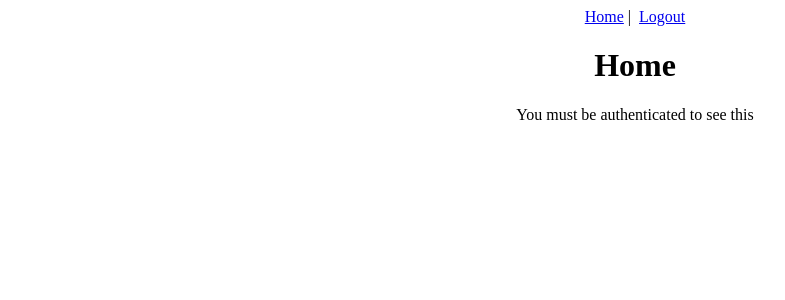
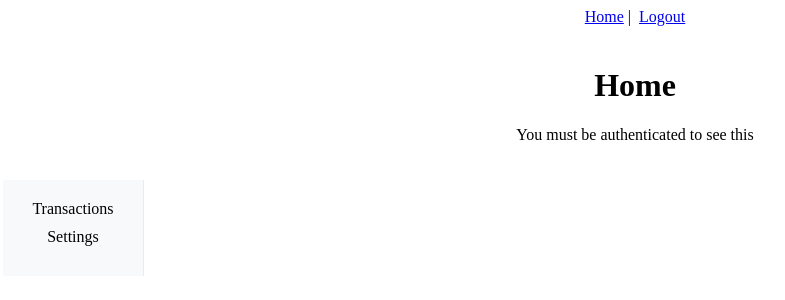
Before and after one commit to Riggolus/Personal-Finance-Dashboard, a Vue app in the folder vue/: page / in a window 1280 px wide. Shown: the top 300 px of the page, without its empty margins (5-790 px from the left). Built offline with nearby package versions, Linux system fonts and the light colour scheme; sample sign-in values are in the browser's storage.

Commit message:
Basic Navigation added

```diff
--- /dev/null
+++ b/vue/src/components/SidebarComponent.vue
@@ -0,0 +1,25 @@
+<template>
+    <div class="sidebar">
+        <router-link to="/transactions">Transactions</router-link>
+        <router-link to="/settings">Settings</router-link>
+    </div>
+</template>
+
+<style>
+.sidebar {
+    background-color: #f8f9fa;
+    border-right: 1px solid #e9ecef;
+    height: 100%;
+    padding: 20px;
+    width: 100px;
+}
+.sidebar a {
+    color: #000;
+    display: block;
+    margin-bottom: 10px;
+    text-decoration: none;
+}
+.sidebar a:hover {
+    color: #007bff;
+}
+</style>
--- a/vue/src/router/index.js
+++ b/vue/src/router/index.js
@@ -2,10 +2,12 @@ import { createRouter as createRouter, createWebHistory } from 'vue-router'
 import { useStore } from 'vuex'
 
 // Import components
-import HomeView from '../views/HomeView.vue';
+import DashboardView from '../views/DashboardView.vue';
 import LoginView from '../views/LoginView.vue';
 import LogoutView from '../views/LogoutView.vue';
 import RegisterView from '../views/RegisterView.vue';
+import SettingsView from '../views/SettingsView.vue';
+import TransactionsView from '../views/TransactionsView.vue';
 
 /**
  * The Vue Router is used to "direct" the browser to render a specific view component
@@ -19,7 +21,7 @@ const routes = [
   {
     path: '/',
     name: 'home',
-    component: HomeView,
+    component: DashboardView,
     meta: {
       requiresAuth: true
     }
@@ -47,7 +49,24 @@ const routes = [
     meta: {
       requiresAuth: false
     }
+  },
+  {
+    path: "/settings",
+    name: "settings",
+    component: SettingsView,
+    meta: {
+      requiresAuth: true
+    }
+  },
+  {
+    path: "/transactions",
+    name: "transactions",
+    component: TransactionsView,
+    meta: {
+      requiresAuth: true
+    }
   }
+
 ];
 
 // Create the router
--- /dev/null
+++ b/vue/src/views/DashboardView.vue
@@ -0,0 +1,33 @@
+<template>
+  <div class="home">
+    <h1>Home</h1>
+    <p>You must be authenticated to see this</p>
+  </div>
+
+  <sidebar-component/>
+
+</template>
+
+<script>
+import SidebarComponent from '../components/SidebarComponent.vue';
+
+export default {
+  components: {
+    SidebarComponent
+  }
+};
+</script>
+
+<style>
+.home {
+  padding: 20px;
+}
+sidebar-component {
+  background-color: #f8f9fa;
+  border-right: 1px solid #e9ecef;
+  height: 100%;
+  padding: 20px;
+  width: 100px;
+}
+
+</style>
--- a/vue/src/views/HomeView.vue
+++ /dev/null
@@ -1,11 +0,0 @@
-<template>
-  <div class="home">
-    <h1>Home</h1>
-    <p>You must be authenticated to see this</p>
-  </div>
-</template>
-
-<script>
-export default {
-};
-</script>
--- /dev/null
+++ b/vue/src/views/SettingsView.vue
@@ -0,0 +1,7 @@
+<template>
+    <h1>This is where the user will be able to adjust their settings</h1>
+</template>
+
+<script></script>
+
+<style></style>
--- /dev/null
+++ b/vue/src/views/TransactionsView.vue
@@ -0,0 +1,7 @@
+<template>
+    <h1>This is where the user will log transactions</h1>
+</template>
+
+<script></script>
+
+<style></style>
```
Also changed, not shown: vue/package.json (+4 -3 lines), 1 other file (tests, documents, lock files or other folders).
